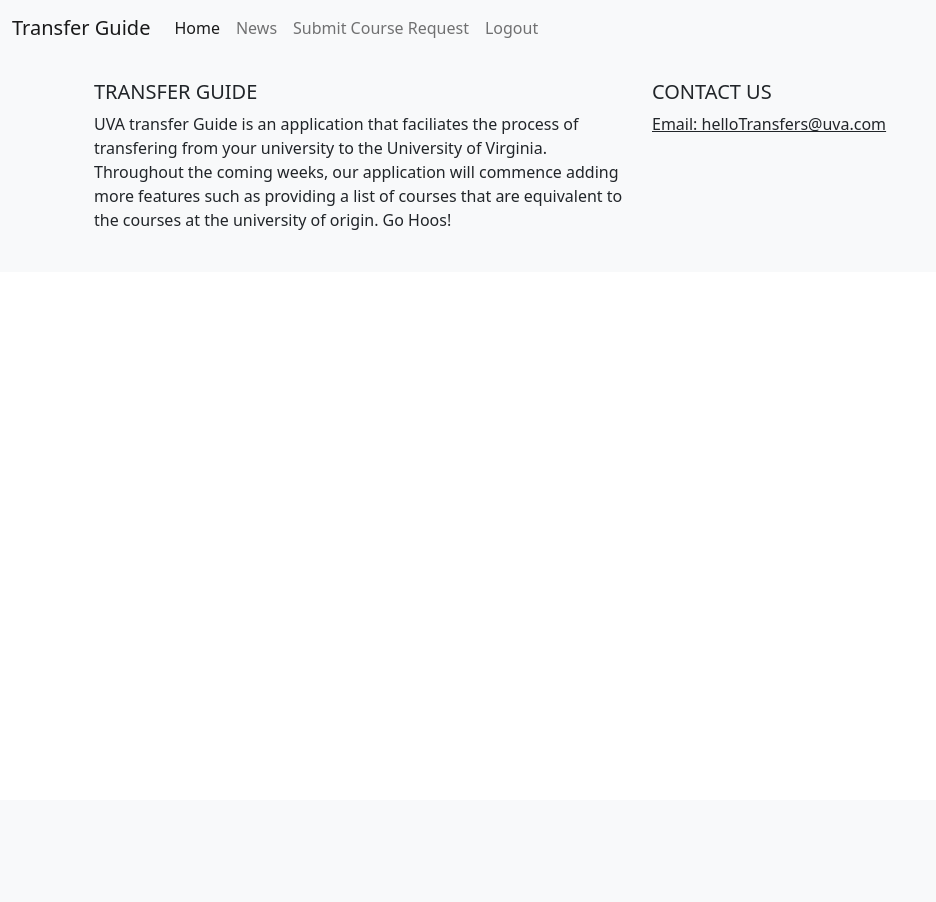
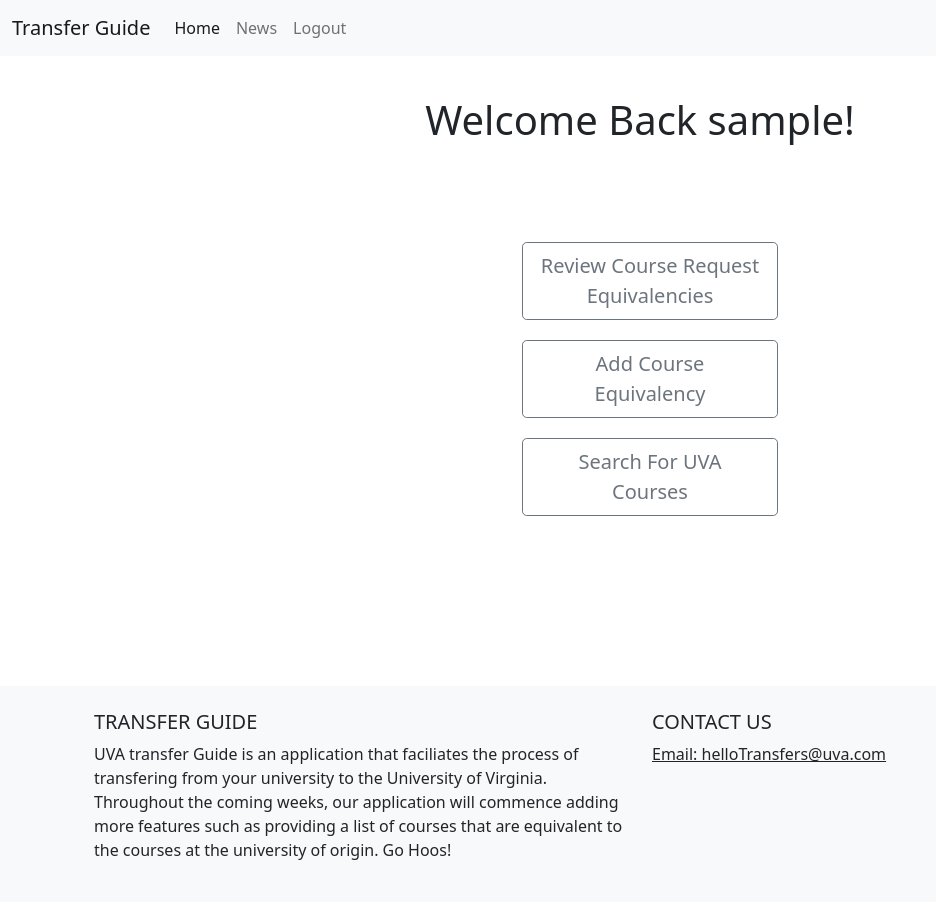
Before and after one commit to DTHM3/TransferGuide, a Django app: page / in a window 1280 px wide. Shown: the whole page, without its empty margins (0-936 px from the left). Before the commit the page ends 230 px from the top, so only its background shows below. Run offline with Django 4.2, Linux system fonts and the light colour scheme; the visitor is signed in with stand-in values (Sample User, id 1); some libraries are stand-ins or nearby versions.

Commit message:
fix: Corrected how we reference urls in navbar to follow best practices in django

```diff
--- a/transferguide/urls.py
+++ b/transferguide/urls.py
@@ -28,9 +28,9 @@ from transferguideApp.views import login
 # from transferguide.views import index
 
 urlpatterns = [
-    path('', TemplateView.as_view(template_name= "transferguideApp/home.html")),
+    path('', TemplateView.as_view(template_name= "transferguideApp/home.html"), name = 'home'),
+
     path("admin/", admin.site.urls),
-
     path('login/', login, name='login'),
     path('guide/', include('transferguideApp.urls')),
 
--- a/transferguideApp/templates/transferguideApp/home.html
+++ b/transferguideApp/templates/transferguideApp/home.html
@@ -20,13 +20,53 @@
     padding-top: 40vh;
 
 }
+
+.home-page-button {
+    width: 20%;
+    max-width: 90%;
+    margin:  auto;
+    position: center;
+    display: flex;
+    justify-content: center;
+    padding-top: 10vh;
+    padding-bottom: 20vh;
+
+}
+.btn-lg{
+    width: 100%;
+    margin: 10px;
+}
+
+.welcome-message{
+    padding-top: 5vh;
+    text-align: center;
+}
 </style>
+
+
 {% if not user.is_authenticated %}
 <div class="login-container">
     <div class="login-button" >
     <button type="button" class="btn btn-warning" onclick="location.href='{% provider_login_url 'google' %}'">Login with Google</button>
     </div>
 </div>
+{% else %}
+<div class="welcome-message">
+    <h1>Welcome Back {{ user.username }}!</h1>
+</div>
+    {% if user.is_staff %}
+    <div class="home-page-button d-flex flex-column">
+        <button type="button"  class="btn btn-outline-secondary btn-lg">Review Course Request Equivalencies</button>
+        <button type="button" onclick="location.href='{% url 'course-request' %}'"  class="btn btn-outline-secondary btn-lg">Add Course Equivalency</button>
+        <button type="button" onclick="location.href='{% url 'search' %}'" class="btn btn-outline-secondary btn-lg">Search For UVA Courses</button>
+
+    </div>
+    {% else %}
+    <div class="home-page-button d-flex flex-column">
+        <button type="button" class="btn btn-outline-secondary btn-lg">Submit Course for Equivalency</button>
+        <button type="button" onclick="location.href='{% url 'search' %}'" class="btn btn-outline-secondary btn-lg">Search For UVA Courses</button>
+
+    </div>
+    {% endif %}
 {% endif %}
-
 {% endblock %}
--- a/transferguideApp/templates/transferguideApp/index.html
+++ b/transferguideApp/templates/transferguideApp/index.html
@@ -20,11 +20,10 @@
     <div class="collapse navbar-collapse" id="navbarText">
       <ul class="navbar-nav me-auto mb-2 mb-lg-0">
         <li class="nav-item">
-          <a class="nav-link active" aria-current="page" href="../">Home</a>
+          <a class="nav-link active" aria-current="page" href='{% url 'home' %}'>Home</a>
         </li>
-        <li class="nav-item"> <a class="nav-link" href="/guide/news">News</a></li>
+        <li class="nav-item"> <a class="nav-link" href='{% url 'news' %}'>News</a></li>
         {% if user.is_authenticated %}
-        <li class="nav-item"> <a class="nav-link" href="/logout">Submit Course Request</a></li>
         <li class="nav-item"> <a class="nav-link" href="/logout">Logout</a></li>
         {% else %}
         <li class="nav-item"> <a class="nav-link" href="/login">Login</a></li>
--- a/transferguideApp/urls.py
+++ b/transferguideApp/urls.py
@@ -15,13 +15,7 @@ from transferguideApp import views
 from transferguideApp.views import render_template, course_request, login
 
 urlpatterns = [
-#     # Route, View (Function that returns HTTP Response) -> Returns HTTP Response
-#     # path('/', views.index),
-#     path('', views.index),
-#
-
     path('search/', render_template, name = 'search'),
     path('news/', views.NewsView.as_view(), name='news'),
-
     path('course-request/', course_request, name='course-request'),
 ]
```
